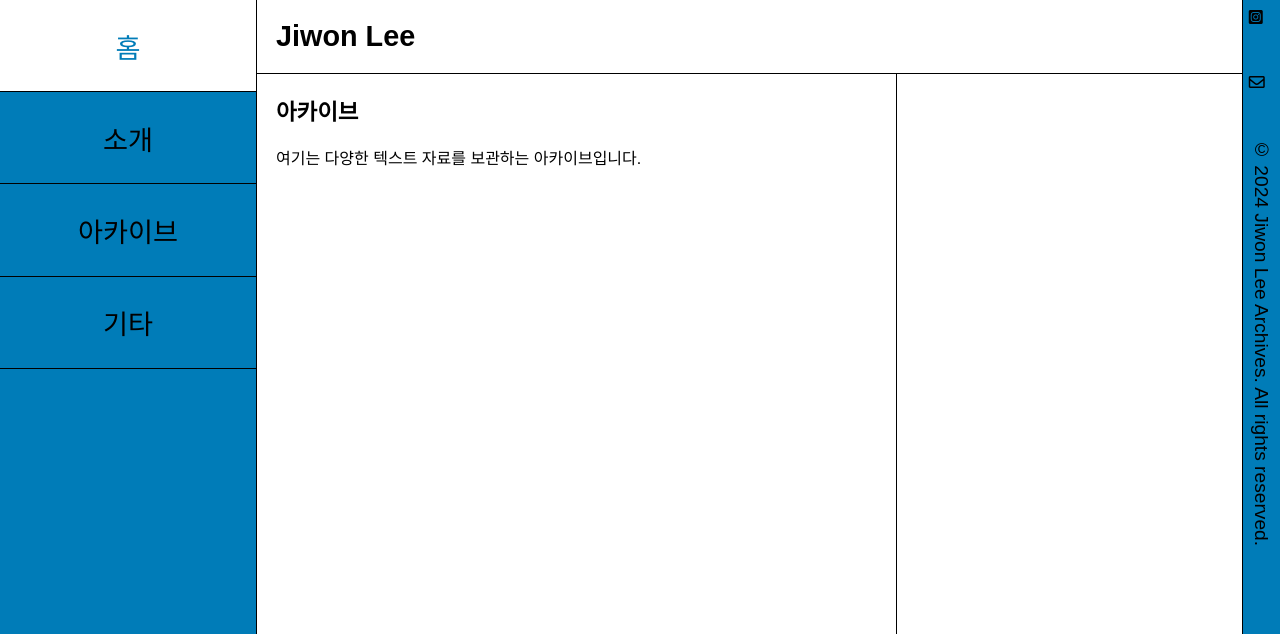
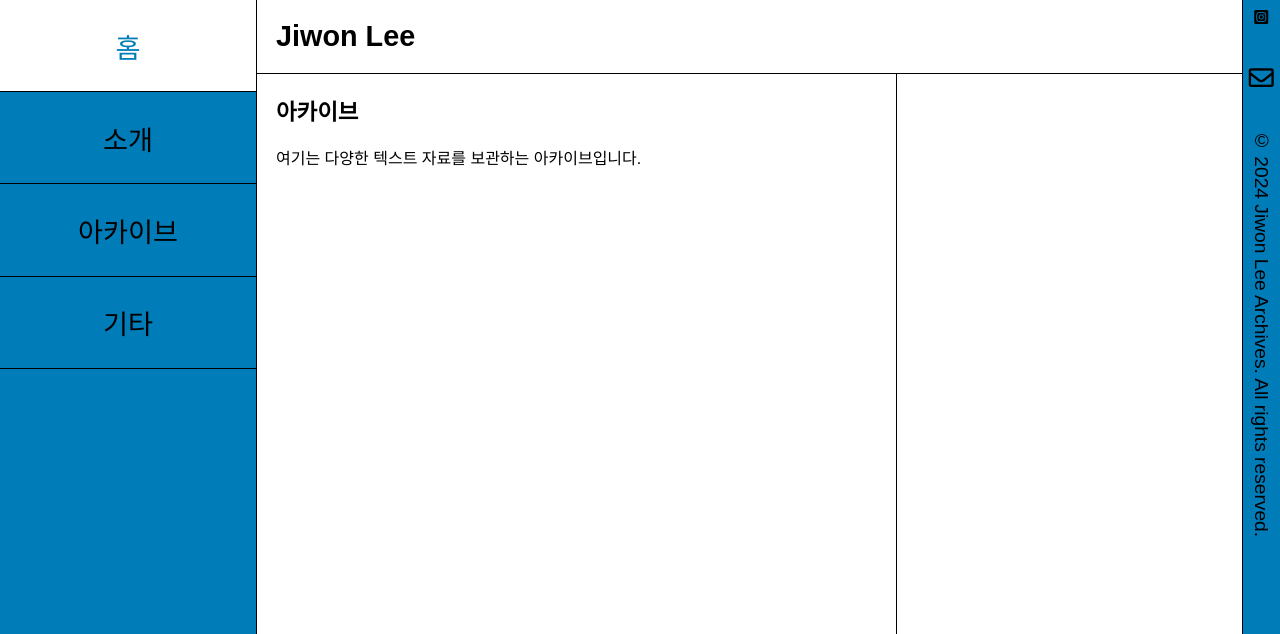
Before and after one commit to LfayeJ/archives, a Jekyll site: the page built from index.html, in a window 1280 px wide. Shown: the top 634 px of the page. Built offline with Jekyll 4.4.1, drawn with Linux system fonts in a browser that asks for light colours; some web fonts are replaced.

Commit message:
Update styles.css

```diff
--- a/assets/css/styles.css
+++ b/assets/css/styles.css
@@ -117,9 +117,8 @@ h1, h2 {
   margin-bottom: 0; /* 마지막 아이템의 마진을 제거 */
 }
 
-.additional-side-menu i, .additional-side-menu img {
-  width: 25px; /* 원하는 아이콘 너비로 설정 */
-  height: 25px; /* 원하는 아이콘 높이로 설정 */
+.additional-side-menu i.far {
+  font-size: 25px; /* 원하는 아이콘 크기로 설정 */
 }
 
 .side-title {
```
